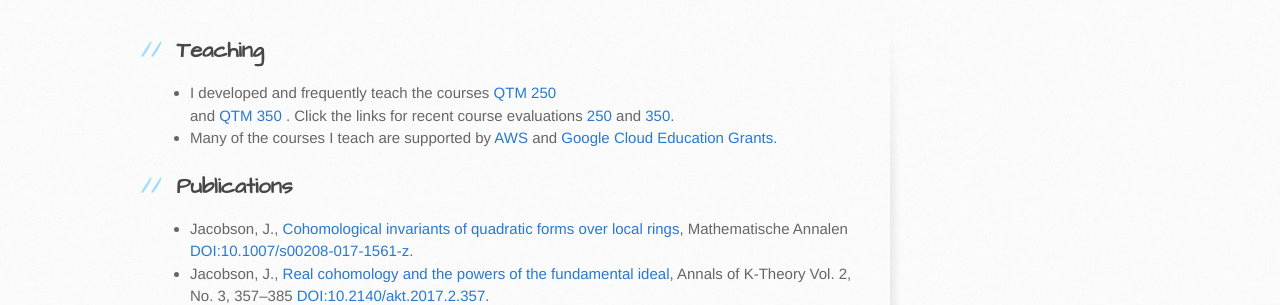
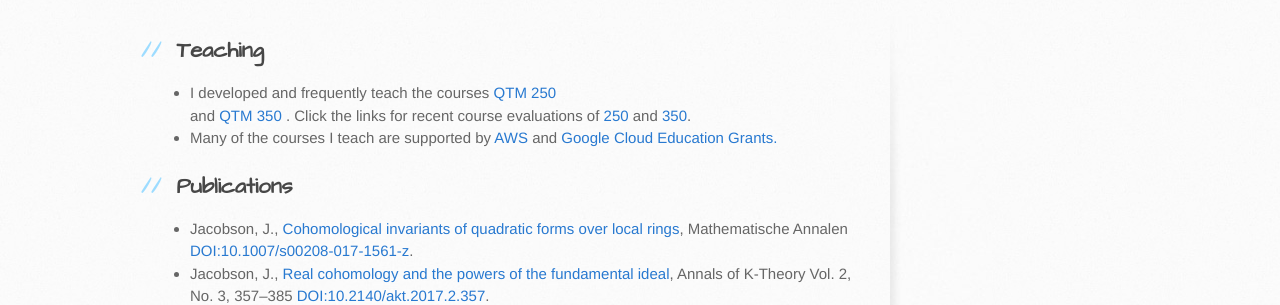
Before and after one commit to jeremyallenjacobson/jeremyallenjacobson.github.io, a Jekyll site: the page index.html, which Jekyll copies as it is, in a window 1280 px wide. Shown: the part 284-589 px from the top of the page. Built offline with Jekyll 4.4.1, drawn with Linux system fonts in a browser that asks for light colours.

```diff
--- a/index.html
+++ b/index.html
@@ -35,7 +35,7 @@
 <a id="teaching" class="anchor" href="#teaching" aria-hidden="true"><span aria-hidden="true" class="octicon octicon-link"></span></a>Teaching</h3>
 
 <ul>
-<li> I developed and frequently teach the courses <a href="https://github.com/emory-qtm/qtm250"> QTM 250 </a></li> and <a href="https://github.com/jeremyallenjacobson/qtm350"> QTM 350 </a></li>. Click the links for recent course evaluations <a href="https://github.com/jeremyallenjacobson/jeremyallenjacobson.github.io/blob/master/QTM-250-1AppliedComputing-Spring2021_JeremyJacobson.pdf">250</a></li> and <a href="https://github.com/jeremyallenjacobson/jeremyallenjacobson.github.io/blob/master/QTM-350-1DataScienceComputing-Spring2021_JeremyJacobson.pdf">350</a></li>.
+<li> I developed and frequently teach the courses <a href="https://github.com/emory-qtm/qtm250"> QTM 250 </a></li> and <a href="https://github.com/jeremyallenjacobson/qtm350"> QTM 350 </a></li>. Click the links for recent course evaluations of <a href="https://github.com/jeremyallenjacobson/jeremyallenjacobson.github.io/blob/master/QTM-250-1AppliedComputing-Spring2021_JeremyJacobson.pdf">250</a></li> and <a href="https://github.com/jeremyallenjacobson/jeremyallenjacobson.github.io/blob/master/QTM-350-1DataScienceComputing-Spring2021_JeremyJacobson.pdf">350</a></li>.
   <li> Many of the courses I teach are supported by <a href = "https://www.awseducate.com/"> AWS</a> and <a href = "https://cloud.google.com/edu/">Google Cloud Education Grants.</a></li>
 </ul>
 
```
